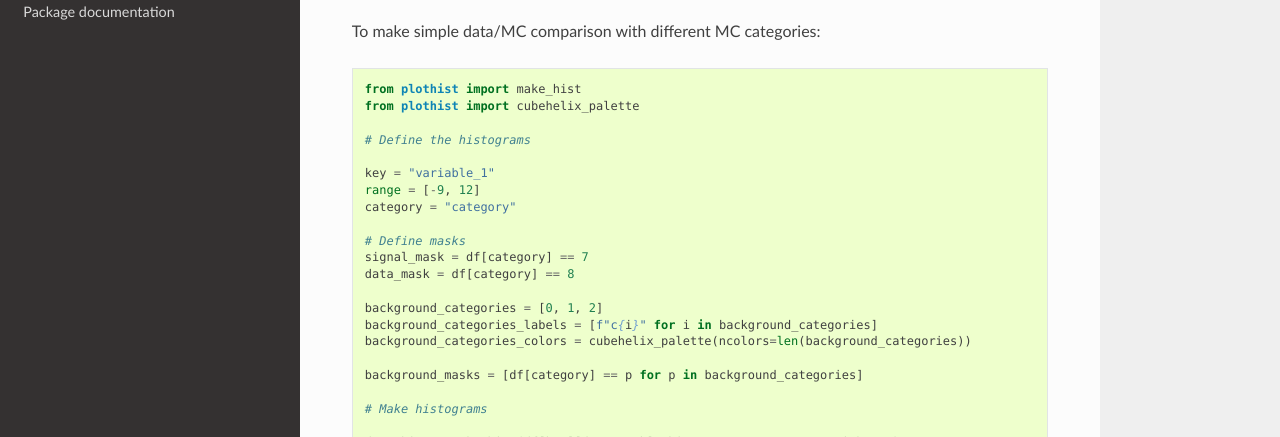
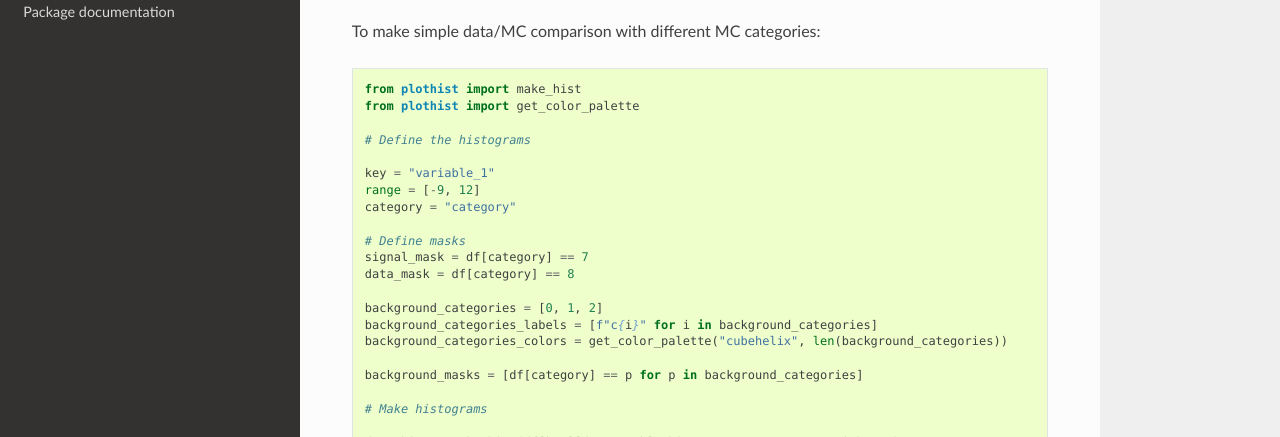
Before and after one commit to cyrraz/plothist, a Sphinx documentation site: the page built from docs/advanced/hep_examples.rst, in a window 1280 px wide and 900 px high. Shown: the part 402-839 px from the top of the window. Built offline with Sphinx 7.4.7 and the Read the Docs theme 2.0.0, drawn with Linux system fonts in a browser that asks for light colours; some of the changed text lies outside the part shown.

Commit message:
get_golor_palette instead of cubehelix fct

```diff
--- a/docs/advanced/hep_examples.rst
+++ b/docs/advanced/hep_examples.rst
@@ -24,7 +24,7 @@ To make simple data/MC comparison with different MC categories:
 .. code-block:: python
 
     from plothist import make_hist
-    from plothist import cubehelix_palette
+    from plothist import get_color_palette
 
     # Define the histograms
 
@@ -38,7 +38,7 @@ To make simple data/MC comparison with different MC categories:
 
     background_categories = [0, 1, 2]
     background_categories_labels = [f"c{i}" for i in background_categories]
-    background_categories_colors = cubehelix_palette(ncolors=len(background_categories))
+    background_categories_colors = get_color_palette("cubehelix", len(background_categories))
 
     background_masks = [df[category] == p for p in background_categories]
 
@@ -181,7 +181,7 @@ Compare data and stacked histogram for a flatten 2D variable:
 
 .. code-block:: python
 
-    from plothist import make_2d_hist, cubehelix_palette
+    from plothist import make_2d_hist, get_color_palette
     from plothist import compare_data_mc, add_luminosity
 
     # Define the histograms
@@ -200,7 +200,7 @@ Compare data and stacked histogram for a flatten 2D variable:
 
     background_categories = [0, 1, 2, 3, 4, 5, 6]
     background_categories_labels = [f"c{i}" for i in background_categories]
-    background_categories_colors = cubehelix_palette(ncolors=len(background_categories))
+    background_categories_colors = get_color_palette("cubehelix", len(background_categories))
 
     background_masks = [df[category] == p for p in background_categories]
 
```
